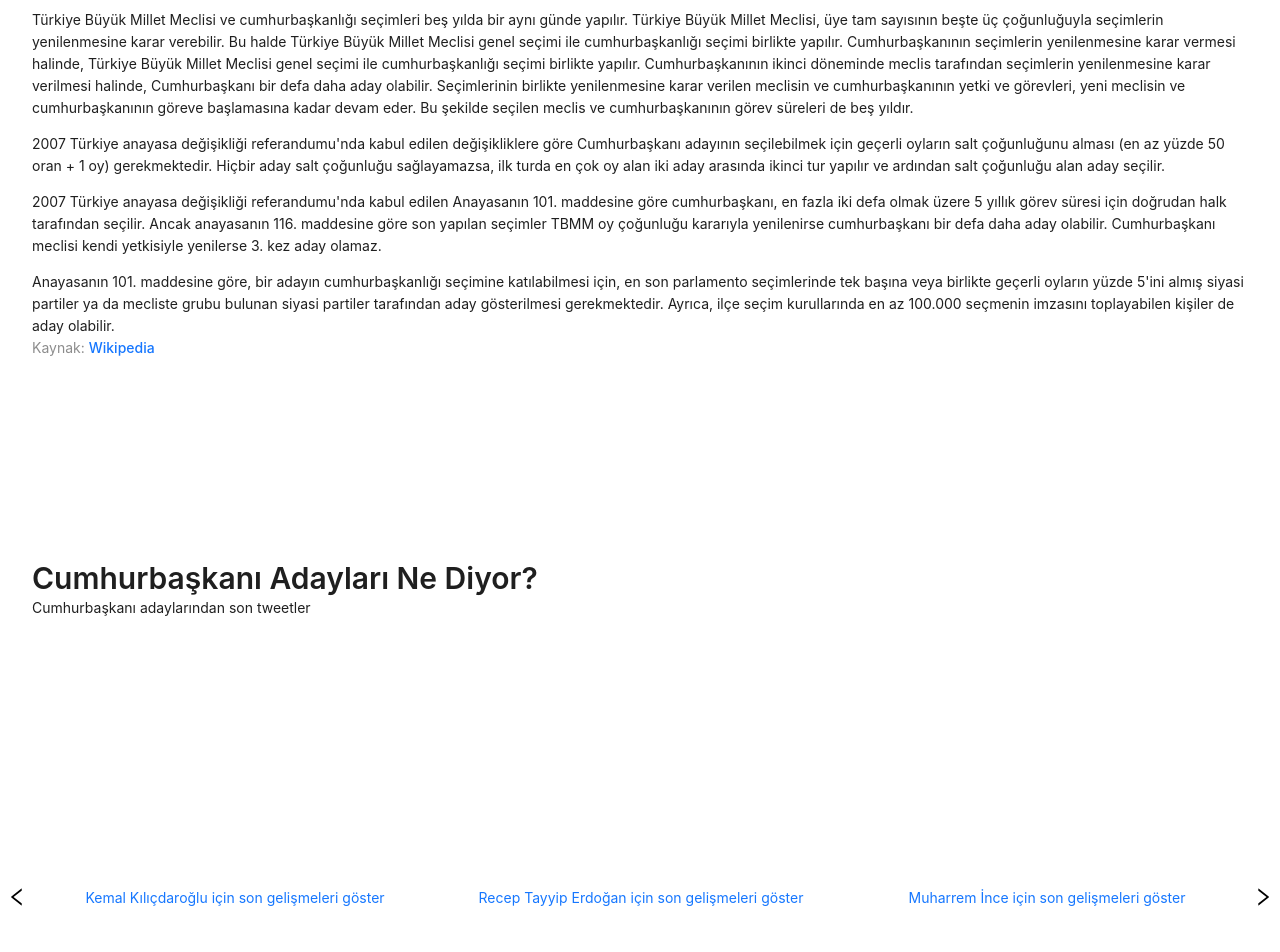
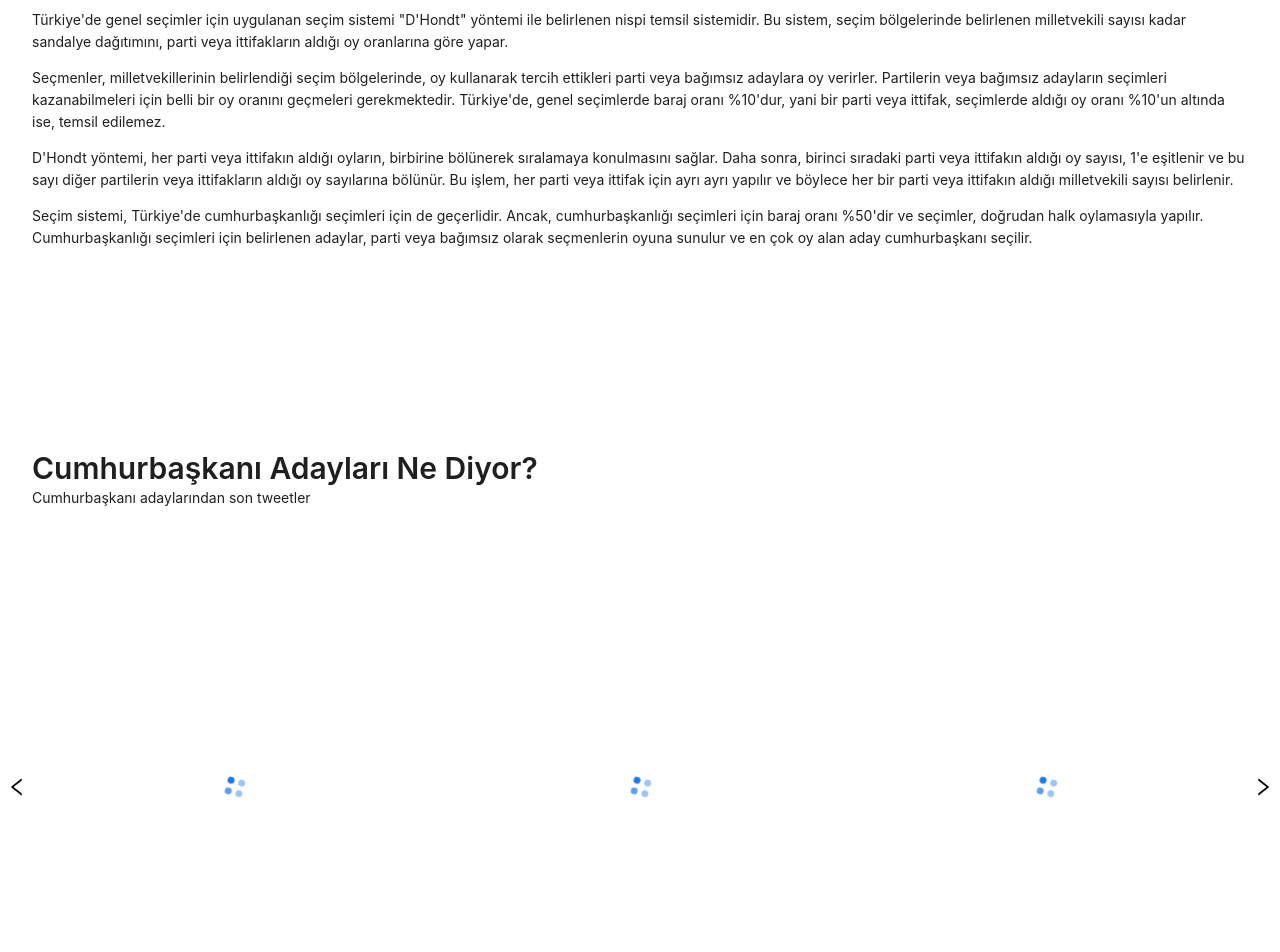
Before and after one commit to ardaorkin/secimenekadarkaldi, a React (Vite) app: page / in a window 1280 px wide. Shown: the part 780-1732 px from the top of the page. Built offline with nearby package versions, Linux system fonts and the light colour scheme.

Commit message:
upload widgets imediatel

```diff
--- a/src/App.tsx
+++ b/src/App.tsx
@@ -2,13 +2,13 @@ import "./App.css";
 import Alliances from "./containers/Alliances";
 import Counter from "./containers/Counter";
 import Survey from "./containers/Survey";
-import TwitterCards from "./containers/TwitterWidgets";
+import Politics from "./containers/Politics";
 
 function App() {
   return (
     <>
       <Counter />
-      <TwitterCards />
+      <Politics />
       <Alliances />
       <Survey />
     </>
--- a/src/containers/Counter.tsx
+++ b/src/containers/Counter.tsx
@@ -65,41 +65,27 @@ export default function Counter() {
         <Divider />
         <Typography.Title level={4}>Seçim Sistemi</Typography.Title>
         <Typography.Paragraph>
-          Türkiye Büyük Millet Meclisi ve cumhurbaşkanlığı seçimleri beş yılda bir aynı günde yapılır. Türkiye Büyük
-          Millet Meclisi, üye tam sayısının beşte üç çoğunluğuyla seçimlerin yenilenmesine karar verebilir. Bu halde
-          Türkiye Büyük Millet Meclisi genel seçimi ile cumhurbaşkanlığı seçimi birlikte yapılır. Cumhurbaşkanının
-          seçimlerin yenilenmesine karar vermesi halinde, Türkiye Büyük Millet Meclisi genel seçimi ile cumhurbaşkanlığı
-          seçimi birlikte yapılır. Cumhurbaşkanının ikinci döneminde meclis tarafından seçimlerin yenilenmesine karar
-          verilmesi halinde, Cumhurbaşkanı bir defa daha aday olabilir. Seçimlerinin birlikte yenilenmesine karar
-          verilen meclisin ve cumhurbaşkanının yetki ve görevleri, yeni meclisin ve cumhurbaşkanının göreve başlamasına
-          kadar devam eder. Bu şekilde seçilen meclis ve cumhurbaşkanının görev süreleri de beş yıldır.
+          Türkiye'de genel seçimler için uygulanan seçim sistemi "D'Hondt" yöntemi ile belirlenen nispi temsil
+          sistemidir. Bu sistem, seçim bölgelerinde belirlenen milletvekili sayısı kadar sandalye dağıtımını, parti veya
+          ittifakların aldığı oy oranlarına göre yapar.
         </Typography.Paragraph>
         <Typography.Paragraph>
-          2007 Türkiye anayasa değişikliği referandumu'nda kabul edilen değişikliklere göre Cumhurbaşkanı adayının
-          seçilebilmek için geçerli oyların salt çoğunluğunu alması (en az yüzde 50 oran + 1 oy) gerekmektedir. Hiçbir
-          aday salt çoğunluğu sağlayamazsa, ilk turda en çok oy alan iki aday arasında ikinci tur yapılır ve ardından
-          salt çoğunluğu alan aday seçilir.
+          Seçmenler, milletvekillerinin belirlendiği seçim bölgelerinde, oy kullanarak tercih ettikleri parti veya
+          bağımsız adaylara oy verirler. Partilerin veya bağımsız adayların seçimleri kazanabilmeleri için belli bir oy
+          oranını geçmeleri gerekmektedir. Türkiye'de, genel seçimlerde baraj oranı %10'dur, yani bir parti veya
+          ittifak, seçimlerde aldığı oy oranı %10'un altında ise, temsil edilemez.
         </Typography.Paragraph>
         <Typography.Paragraph>
-          2007 Türkiye anayasa değişikliği referandumu'nda kabul edilen Anayasanın 101. maddesine göre cumhurbaşkanı, en
-          fazla iki defa olmak üzere 5 yıllık görev süresi için doğrudan halk tarafından seçilir. Ancak anayasanın 116.
-          maddesine göre son yapılan seçimler TBMM oy çoğunluğu kararıyla yenilenirse cumhurbaşkanı bir defa daha aday
-          olabilir. Cumhurbaşkanı meclisi kendi yetkisiyle yenilerse 3. kez aday olamaz.
+          D'Hondt yöntemi, her parti veya ittifakın aldığı oyların, birbirine bölünerek sıralamaya konulmasını sağlar.
+          Daha sonra, birinci sıradaki parti veya ittifakın aldığı oy sayısı, 1'e eşitlenir ve bu sayı diğer partilerin
+          veya ittifakların aldığı oy sayılarına bölünür. Bu işlem, her parti veya ittifak için ayrı ayrı yapılır ve
+          böylece her bir parti veya ittifakın aldığı milletvekili sayısı belirlenir.
         </Typography.Paragraph>
         <Typography.Paragraph>
-          Anayasanın 101. maddesine göre, bir adayın cumhurbaşkanlığı seçimine katılabilmesi için, en son parlamento
-          seçimlerinde tek başına veya birlikte geçerli oyların yüzde 5'ini almış siyasi partiler ya da mecliste grubu
-          bulunan siyasi partiler tarafından aday gösterilmesi gerekmektedir. Ayrıca, ilçe seçim kurullarında en az
-          100.000 seçmenin imzasını toplayabilen kişiler de aday olabilir.
-          <Typography.Text type="secondary" style={{ display: "block" }}>
-            Kaynak:{" "}
-            <a
-              href="https://tr.wikipedia.org/wiki/2023_T%C3%BCrkiye_cumhurba%C5%9Fkanl%C4%B1%C4%9F%C4%B1_se%C3%A7imi"
-              target="_blank"
-            >
-              Wikipedia
-            </a>
-          </Typography.Text>
+          Seçim sistemi, Türkiye'de cumhurbaşkanlığı seçimleri için de geçerlidir. Ancak, cumhurbaşkanlığı seçimleri
+          için baraj oranı %50'dir ve seçimler, doğrudan halk oylamasıyla yapılır. Cumhurbaşkanlığı seçimleri için
+          belirlenen adaylar, parti veya bağımsız olarak seçmenlerin oyuna sunulur ve en çok oy alan aday cumhurbaşkanı
+          seçilir.
         </Typography.Paragraph>
       </div>
     </div>
--- a/src/containers/TwitterWidgets.tsx
+++ b/src/containers/Politics.tsx
@@ -2,19 +2,10 @@ import { Timeline } from "react-twitter-widgets";
 import Slider from "react-slick";
 import NextArrow from "../components/NextArrow";
 import PrevArrow from "../components/PrevArrow";
-import { lazy, useEffect, useState } from "react";
-import { LoadingOutlined } from "@ant-design/icons";
-import { Button, Spin, Typography } from "antd";
-import ErrorBoundary from "antd/es/alert/ErrorBoundary";
+import { useState } from "react";
+import { Spin, Typography } from "antd";
 
-const antIcon = <LoadingOutlined style={{ fontSize: "3em" }} spin />;
-
-const nominees = [
-  { name: "Kemal Kılıçdaroğlu", username: "kilicdarogluk" },
-  { name: "Recep Tayyip Erdoğan", username: "RTErdogan" },
-  { name: "Muharrem İnce", username: "vekilince" },
-  { name: "Sinan Oğan", username: "DrSinanOgan" },
-];
+const nominees = ["kilicdarogluk", "RTErdogan", "vekilince", "DrSinanOgan"];
 const settings = {
   dots: true,
   infinite: true,
@@ -51,10 +42,8 @@ const settings = {
     },
   ],
 };
-export default function TwitterCards() {
+export default function Politics() {
   const [loadedWidgets, setLoadedWidgets] = useState<number[]>([]);
-  const [showingTweets, setShowingTweets] = useState<number[]>([]);
-
   return (
     <div id="twitter-cards" className="page">
       <Typography.Title level={2} style={{ textAlign: "start", margin: 0 }}>
@@ -64,9 +53,8 @@ export default function TwitterCards() {
         Cumhurbaşkanı adaylarından son tweetler
       </Typography.Text>
       <Slider {...settings} autoplay={loadedWidgets.length === nominees.length}>
-        {nominees.map(({ name, username }, idx) => (
+        {nominees.map((username, idx) => (
           <div key={idx}>
-            {showingTweets.includes(idx) ? (
             <>
               <div
                 style={{
@@ -77,8 +65,9 @@ export default function TwitterCards() {
                   height: 500,
                 }}
               >
-                  {!loadedWidgets.includes(idx) && <Spin indicator={antIcon} />}
+                {!loadedWidgets.includes(idx) && <Spin />}
               </div>
+              {loadedWidgets.includes(idx - 1) || idx === 0 ? (
                 <Timeline
                   onLoad={() => setLoadedWidgets((prev) => (!prev.includes(idx) ? [...prev, idx] : [...prev]))}
                   dataSource={{
@@ -90,25 +79,8 @@ export default function TwitterCards() {
                     width: "400",
                   }}
                 />
+              ) : null}
             </>
-            ) : (
-              <div
-                style={{
-                  display: loadedWidgets.includes(idx) ? "none" : "flex",
-                  alignItems: "center",
-                  justifyContent: "center",
-                  textAlign: "center",
-                  height: 500,
-                }}
-              >
-                <Button
-                  type="link"
-                  onClick={() => setShowingTweets((prev) => (prev.includes(idx) ? [...prev] : [...prev, idx]))}
-                >
-                  {name} için son gelişmeleri göster
-                </Button>
-              </div>
-            )}
           </div>
         ))}
       </Slider>
```
Lines whose indentation alone changed are shown as unchanged.
